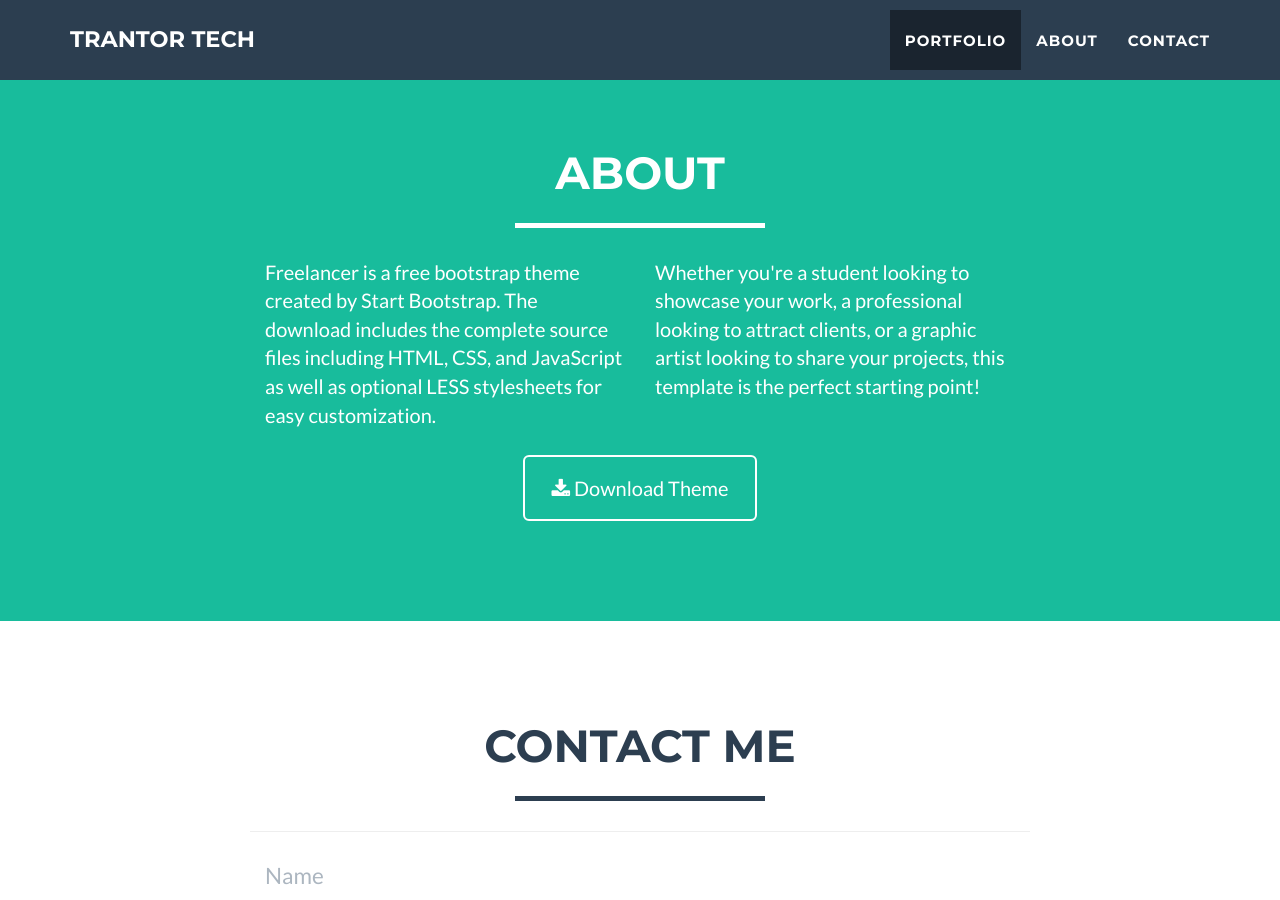
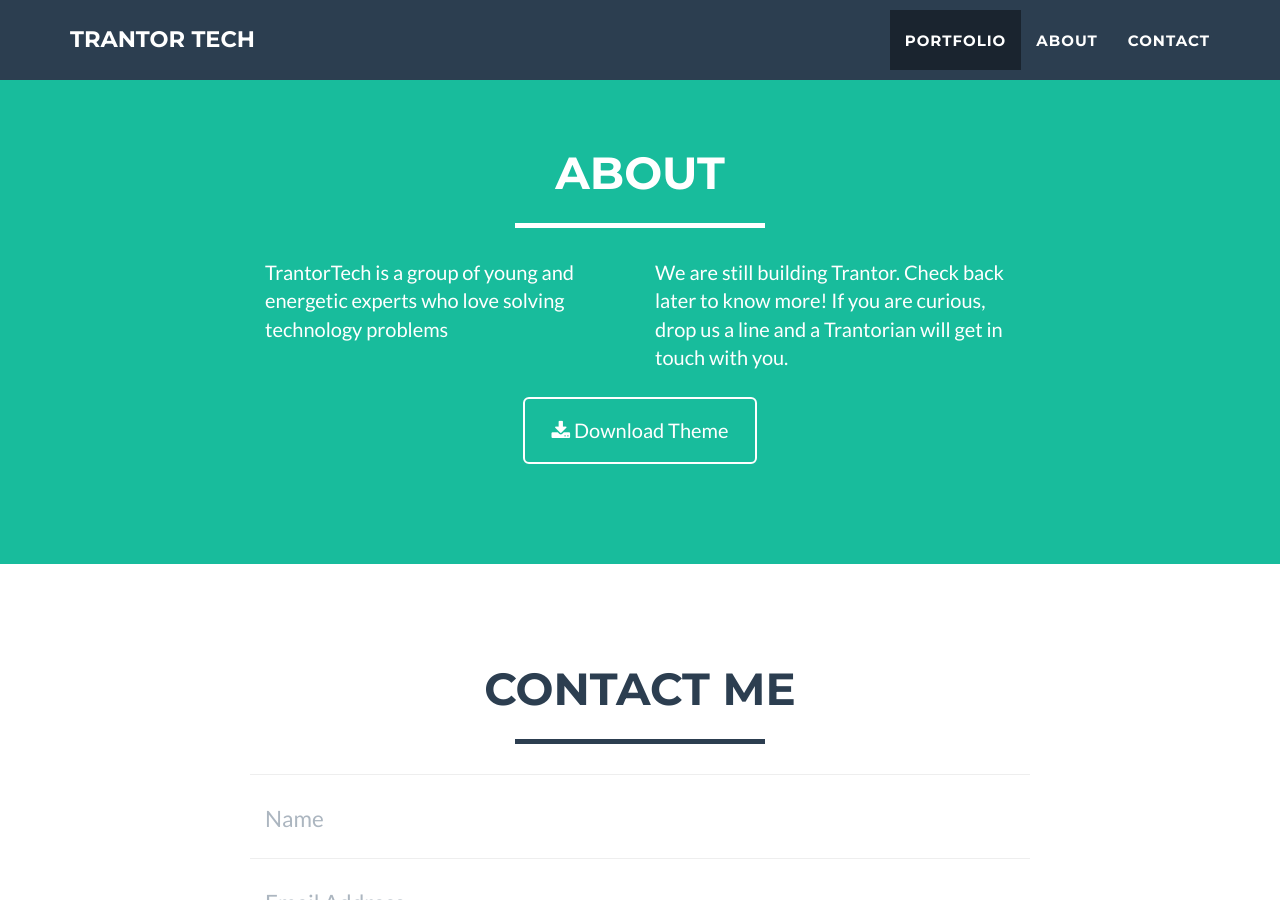
Before and after one commit to trantorin/trantorin.github.io, a Jekyll site: the page built from index.html, in a window 1280 px wide and 900 px high, scrolled down 1638 px. Built offline with Jekyll 4.4.1, drawn with Linux system fonts in a browser that asks for light colours.

Commit message:
Update about.html

```diff
--- a/_includes/about.html
+++ b/_includes/about.html
@@ -9,10 +9,10 @@
             </div>
             <div class="row">
                 <div class="col-lg-4 col-lg-offset-2">
-                    <p>Freelancer is a free bootstrap theme created by Start Bootstrap. The download includes the complete source files including HTML, CSS, and JavaScript as well as optional LESS stylesheets for easy customization.</p>
+                    <p>TrantorTech is a group of young and energetic experts who love solving technology problems </p>
                 </div>
                 <div class="col-lg-4">
-                    <p>Whether you're a student looking to showcase your work, a professional looking to attract clients, or a graphic artist looking to share your projects, this template is the perfect starting point! </p>
+                    <p>We are still building Trantor. Check back later to know more! If you are curious, drop us a line and a Trantorian will get in touch with you. </p>
                 </div>
                 <div class="col-lg-8 col-lg-offset-2 text-center">
                     <a href="#" class="btn btn-lg btn-outline">
```
